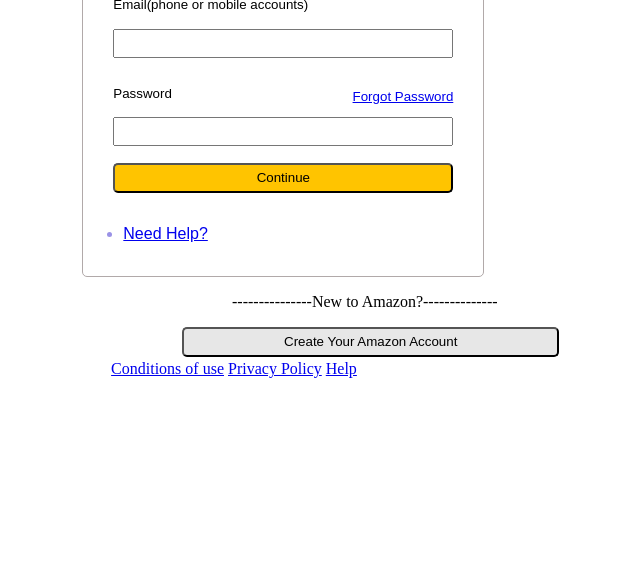
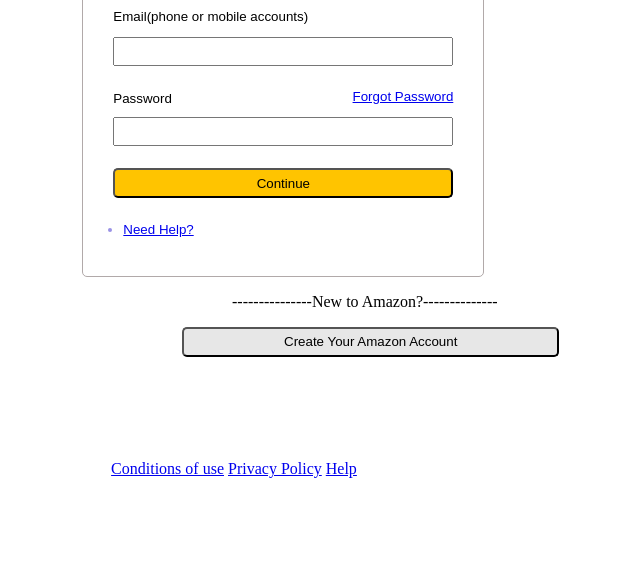
Before and after one commit to kellar1995/Amazon-Mock, a plain HTML site: page index.html in a window 1280 px wide. Shown: the part 216-800 px from the top of the page, without its empty margins (406-1046 px from the left). Drawn offline with Linux system fonts and the light colour scheme.

Commit message:
footer working

```diff
--- a/CSS/main.css
+++ b/CSS/main.css
@@ -30,8 +30,8 @@
     align-self: flex-end;
     margin-right: 30px;
     position: relative;
-    margin-top: 15px;
-    margin-bottom: -35px;
+    margin-top: px;
+    margin-bottom: -15px;
     font-size: 10pt;
 }
 input {
@@ -55,14 +55,22 @@
     margin-left: 30px;
     margin-top: -30px;
     font-size: 10pt;
+    position: relative;
+    margin-bottom: -10px;
 }
 li {
     color:rgb(154, 146, 230);
     list-style-type: disc;
+    margin-top: -15px;
+    margin-bottom: -30px;
+    font-size: 10pt;
 }
 #pw {
     margin-left: 30px;
     font-size: 10pt;
+    position: relative;
+    margin-bottom: -12px;
+    margin-top: -20px;
 }
 .new {
     margin-left: 630px;
@@ -81,3 +89,7 @@
 #create:hover{
     background-color: white;
 }
+footer {
+    margin-top: 100px;
+    text-align: center;
+}
```
